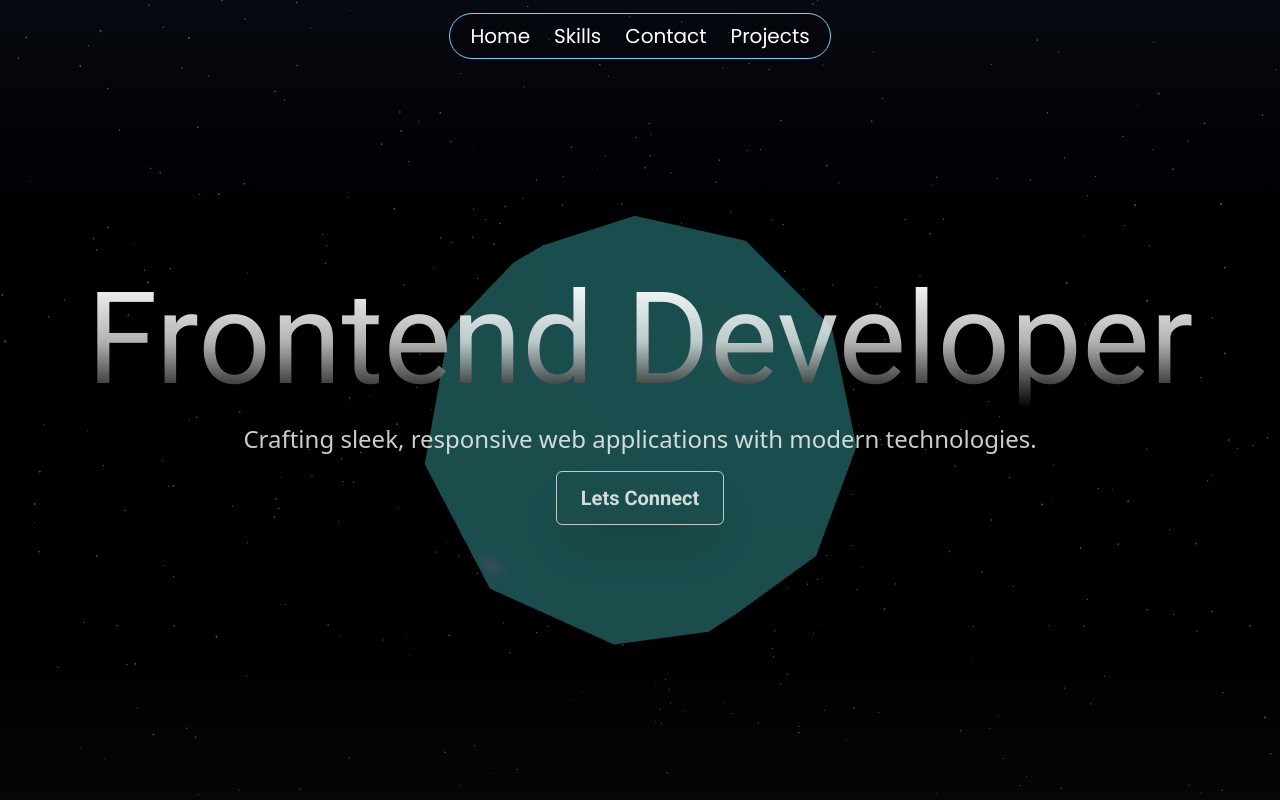
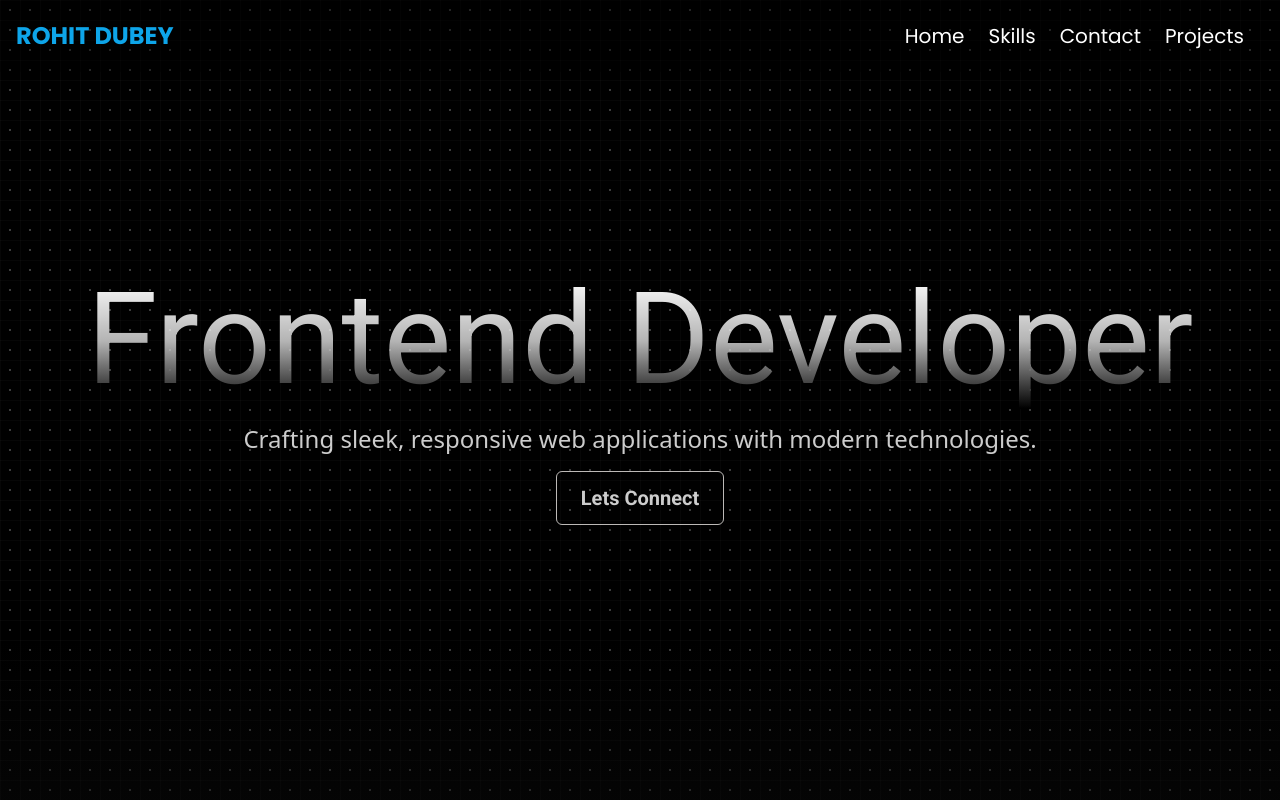
Before and after one commit to ROHITDUBEY777/My-portfolio, a React (Vite) app: page / in a window 1280 px wide. Shown: the top 800 px of the page. Built offline with nearby package versions, Linux system fonts and the light colour scheme.

Commit message:
made changes in the model

```diff
--- a/src/components/Home.jsx
+++ b/src/components/Home.jsx
@@ -4,7 +4,7 @@ import Hero3D from './sections/Hero3D'
 
 const Home = () => {
   return (
-    <div id='Home' className='flex flex-col  justify-center items-center  h-screen relative'>
+    <div id='Home' className='flex fixed flex-col  justify-center items-center  h-screen relative'>
       <div className="overlay-model absolute w-full h-full lg:h-[150vh]  pointer-events-none z-10"></div>
       <div className="min-h-screen w-full bg-black relative">
   Black Grid with White Dots Background
--- a/src/components/sections/Hero3D.jsx
+++ b/src/components/sections/Hero3D.jsx
@@ -6,7 +6,7 @@ export default function Hero3D() {
   const meshRef = useRef();
 
   return (
-    <div className="w-full h-[100vh] absolute  cursor-pointer inset-0 z-0 bg-gradient-to-b from-gray-900 via-black to-gray-950">
+    <div className="hidden  md:h-[100vh] absolute  cursor-pointer inset-0 z-0 bg-gradient-to-b from-gray-900 via-black to-gray-950">
       <Canvas camera={{ position: [0, 0, 4], fov: 60 }}>
         {/* 🌟 Background stars */}
         <Stars radius={80} depth={50} count={4000} factor={4} fade />
--- a/src/components/sections/Navbar.jsx
+++ b/src/components/sections/Navbar.jsx
@@ -6,27 +6,9 @@ import { ScrollSmoother } from 'gsap/ScrollSmoother';
 
 const Navbar = () => {
 
-  const[show,setshow] = useState(true);
-  const[lastscrollY,setlastscrolly] = useState(0);
 
-  const ControlNavbar = () => {
-    if(window.scrollY > lastscrollY ){
-      //hiding the navbar while scrolling down
-      setshow(false);
-    }
-    else{
-      //unhiding the navbar
-      setshow(true);
-    }
-    setlastscrolly(window.scrollY);
-  }
 
-  useEffect(()=>{
-    window.addEventListener("scroll",ControlNavbar);
-    return () =>{
-    window.removeEventListener("scroll",ControlNavbar)
-    };
-  },[lastscrollY])
+
 
 
   const handlescroll = (id) =>{
@@ -50,10 +32,11 @@ const Navbar = () => {
   return (
 
 
-        <div className={`fixed  xl:flex  xl:justfiy-center flex  justify-center  font-[Poppins] text-white  z-50 right-0 top-0 left-0  items-center h-16 md:h-18 w-full  ${show ? "opacity-100 translate-y-0":"opacity-0 invisible"}   nav-style text-2xl   p-5 md:p-4 lg:p-4 xl:p-4 `}>
-            {/* <p className='text-[var(--foreground)] flex items-start  font-bold opacity-100 transition duration-300'>ROHIT DUBEY</p> */}
+        <div className={`fixed  xl:flex   w-fit xl:justfiy-center backdrop-blur-3xl flex  justify-between  font-[Poppins] text-white  z-50 right-0 top-0 left-0  items-center h-16 md:h-18 w-full    nav-style text-2xl   p-5 md:p-4 lg:p-4 xl:p-4 `}>
+            <p className='text-[var(--foreground)]  flex items-start  font-bold opacity-100 transition duration-300'>ROHIT DUBEY</p>
+             <div>
 
-            <nav className={` justify-center border-sky-300 border  lg:flex   items-center flex   rounded-4xl px-5 backdrop-blur-3xl duration-400 transfrom-transition  py-2 z-50 ${ show ? " translate-y-0   ": " -translate-y-full   " }`} >
+            <nav className= "justify-center   lg:flex   items-center flex   rounded-4xl px-5  duration-400 transfrom-transition  py-2 z-50 " >
 
             <ul className=' text-base flex  lg:flex   justify-between  xl:text-xl lg:text-xl left-0 items-center gap-2 md:gap-6  '>
 
@@ -72,6 +55,7 @@ const Navbar = () => {
             </ul>
               </nav>
 
+             </div>
 
 
         </div>
```
